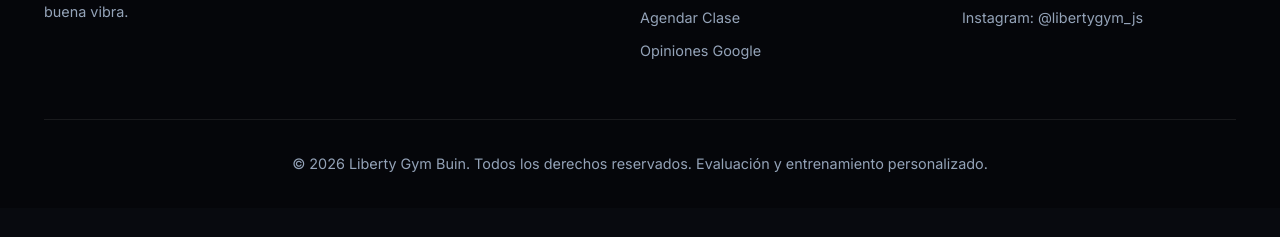
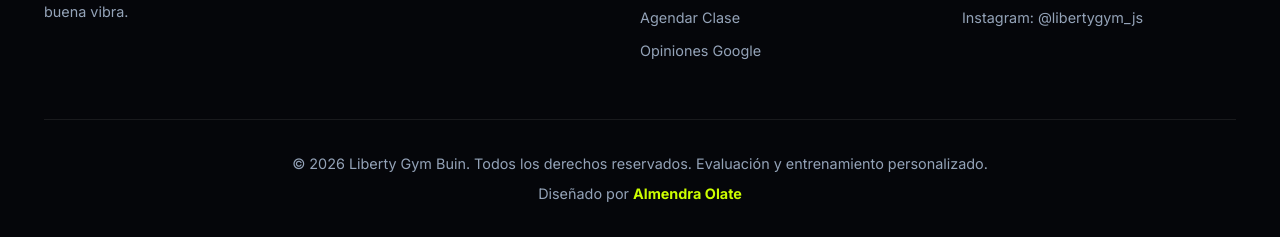
Before and after one commit to ol4tte/Liberty-Gym, a plain HTML site: page index.html in a window 1280 px wide. Shown: the part 6615-6852 px from the top of the page. Before the commit the page ends 6823 px from the top, so only its background shows below. Drawn offline with nearby package versions, Linux system fonts and the light colour scheme.

Commit message:
Add files via upload

```diff
--- a/index.html
+++ b/index.html
@@ -537,8 +537,11 @@
         </div>
       </div>
 
-      <div class="footer-bottom">
+      <div class="footer-bottom" style="display: flex; flex-direction: column; align-items: center; gap: 0.4rem;">
         <p>&copy; 2026 Liberty Gym Buin. Todos los derechos reservados. Evaluación y entrenamiento personalizado.</p>
+        <p style="font-size: 0.9rem; color: var(--text-muted);">
+          Diseñado por <a href="https://www.linkedin.com/in/alme-olate-isla-0194b7275/" target="_blank" rel="noopener" style="color: var(--accent); text-decoration: none; font-weight: 700;">Almendra Olate</a>
+        </p>
       </div>
     </div>
   </footer>
```
